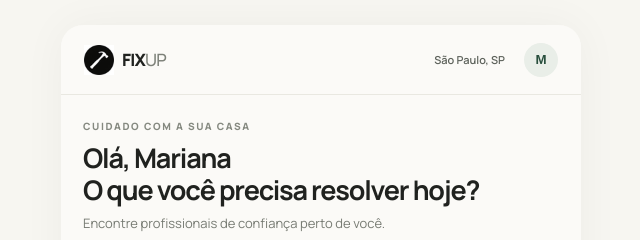
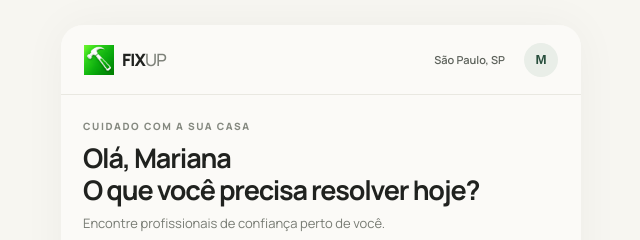
Before and after one commit to LauraBarret0/Fixup, a plain HTML site: page index.html in a window 1280 px wide. Shown: the top 240 px of the page, 319-959 px from the left. Drawn offline with Linux system fonts and the light colour scheme.

Commit message:
Add new logo

```diff
--- a/index.html
+++ b/index.html
@@ -6,14 +6,14 @@
   <title>FIX UP </title>
   <link rel="preconnect" href="https://fonts.googleapis.com"><link rel="preconnect" href="https://fonts.gstatic.com" crossorigin>
   <link href="https://fonts.googleapis.com/css2?family=Manrope:wght@400;500;600;700;800&display=swap" rel="stylesheet">
-  <link rel="shortcut icon" href="logo.png" type="image/x-icon">
+  <link rel="shortcut icon" href="logo.jpeg" type="image/x-icon">
   <link rel="stylesheet" href="styles.css">
   <link rel="stylesheet" href="path/to/font-awesome/css/font-awesome.min.css">
 </head>
 <body>
   <div class="app-shell">
     <header class="topbar">
-      <a class="brand" href="#" data-page="home"><span class="brand-mark"><img src="logo.png" class="logo"></span><span>FIX<span class="brand-light">UP</span></span></a>
+      <a class="brand" href="#" data-page="home"><span class="brand-mark"><img src="logo.jpeg" class="logo"></span><span>FIX<span class="brand-light">UP</span></span></a>
       <div class="top-actions"><button class="location" id="locationBtn"> <span>São Paulo, SP</span></button><button class="avatar" aria-label="Perfil">M</button></div>
     </header>
     <main id="app" aria-live="polite"></main>
```
Also changed, not shown: logo.jpeg (added), logo.png (deleted).
